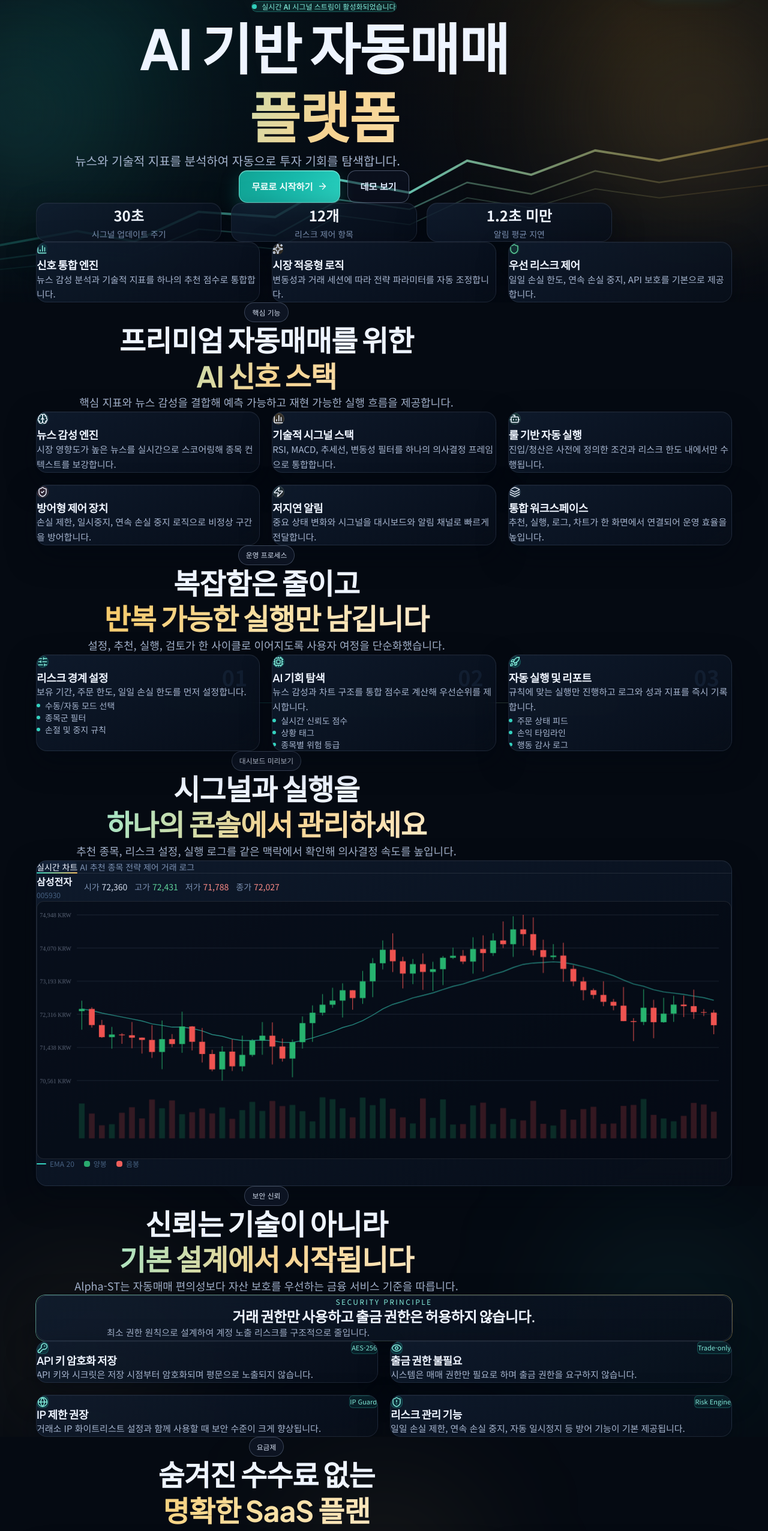
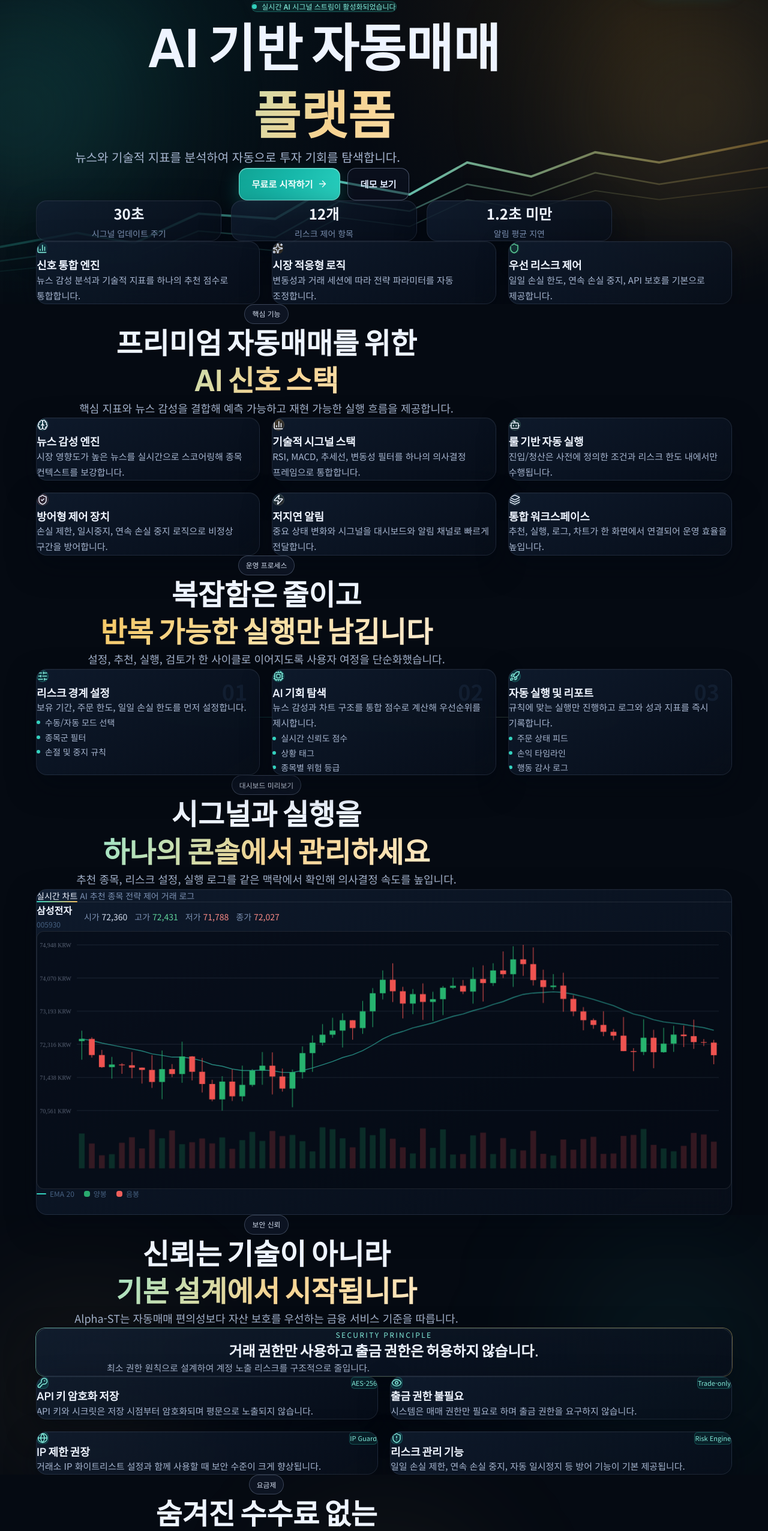
Before and after one commit to dufltptkd01-crypto/system-trading-web, a React (Vite) app: page / in a window 1280 px wide. Shown: the part 98-2650 px from the top of the page at 60% size. Built offline with nearby package versions, Linux system fonts and the light colour scheme.

Commit message:
Improve typography spacing and readability across sections

```diff
--- a/src/components/dashboard/DashboardPreview.jsx
+++ b/src/components/dashboard/DashboardPreview.jsx
@@ -42,11 +42,11 @@ export default function DashboardPreview() {
             <div className="container-custom">
                 <div className="mx-auto mb-12 max-w-3xl text-center">
                     <span className="chip border-brand-400/35 text-brand-300">{copy.chip}</span>
-                    <h2 className="mt-4 text-4xl font-bold leading-[1.24] tracking-tight text-ink-100 md:text-5xl">
+                    <h2 className="mt-4 text-4xl font-bold leading-[1.28] text-ink-100 md:text-5xl">
                         {copy.title}
                         <span className="gradient-text block">{copy.titleAccent}</span>
                     </h2>
-                    <p className="mt-5 text-base leading-relaxed text-ink-300 md:text-lg">
+                    <p className="mt-5 text-base leading-[1.72] text-ink-300 md:text-lg">
                         {copy.description}
                     </p>
                 </div>
--- a/src/components/dashboard/RecommendedStocks.jsx
+++ b/src/components/dashboard/RecommendedStocks.jsx
@@ -129,7 +129,7 @@ export default function RecommendedStocks() {
 
                             <div>
                                 <dt className="text-xs uppercase tracking-[0.14em] text-ink-500">{copy.labels.reason}</dt>
-                                <dd className="mt-2 flex items-start gap-2 text-[15px] leading-relaxed text-ink-300">
+                                <dd className="mt-2 flex items-start gap-2 text-[15px] leading-[1.72] text-ink-300">
                                     <TrendingUp size={16} className="mt-0.5 shrink-0 text-brand-300" />
                                     {stock.reason}
                                 </dd>
--- a/src/components/faq/FAQSection.jsx
+++ b/src/components/faq/FAQSection.jsx
@@ -81,11 +81,11 @@ export default function FAQSection() {
             <div className="container-custom">
                 <div className="mx-auto mb-12 max-w-3xl text-center">
                     <span className="chip border-brand-400/35 text-brand-300">{copy.chip}</span>
-                    <h2 className="mt-4 text-4xl font-bold leading-[1.24] tracking-tight text-ink-100 md:text-5xl">
+                    <h2 className="mt-4 text-4xl font-bold leading-[1.28] text-ink-100 md:text-5xl">
                         {copy.title}
                         <span className="gradient-text block">{copy.titleAccent}</span>
                     </h2>
-                    <p className="mt-5 text-base leading-relaxed text-ink-300 md:text-lg">{copy.description}</p>
+                    <p className="mt-5 text-base leading-[1.72] text-ink-300 md:text-lg">{copy.description}</p>
                 </div>
 
                 <div className="mx-auto max-w-3xl space-y-3">
--- a/src/components/features/FeaturesSection.jsx
+++ b/src/components/features/FeaturesSection.jsx
@@ -102,11 +102,11 @@ export default function FeaturesSection() {
             <div className="container-custom">
                 <div className="mx-auto mb-14 max-w-3xl text-center">
                     <span className="chip border-brand-400/35 text-brand-300">{copy.chip}</span>
-                    <h2 className="mt-4 text-4xl font-bold leading-[1.24] tracking-tight text-ink-100 md:text-5xl">
+                    <h2 className="mt-4 text-4xl font-bold leading-[1.28] text-ink-100 md:text-5xl">
                         {copy.title}
                         <span className="gradient-text block">{copy.titleAccent}</span>
                     </h2>
-                    <p className="mt-5 text-base leading-relaxed text-ink-300 md:text-lg">
+                    <p className="mt-5 text-base leading-[1.72] text-ink-300 md:text-lg">
                         {copy.description}
                     </p>
                 </div>
@@ -124,7 +124,7 @@ export default function FeaturesSection() {
                                     <Icon size={18} className="text-ink-100" />
                                 </div>
                                 <h3 className="text-lg font-semibold text-ink-100">{feature.title}</h3>
-                                <p className="mt-2 text-[15px] leading-relaxed text-ink-300">{feature.description}</p>
+                                <p className="mt-3 text-[15px] leading-[1.72] text-ink-300">{feature.description}</p>
                             </article>
                         )
                     })}
--- a/src/components/hero/HeroSection.jsx
+++ b/src/components/hero/HeroSection.jsx
@@ -104,12 +104,12 @@ export default function HeroSection() {
                         {copy.badge}
                     </div>
 
-                    <h1 className="animate-rise mt-8 text-[clamp(2.9rem,7.2vw,6rem)] font-bold leading-[1.22] tracking-tight text-ink-100 text-balance" style={{ animationDelay: '0.08s' }}>
+                    <h1 className="animate-rise mt-8 text-[clamp(2.6rem,6.7vw,5.5rem)] font-bold leading-[1.28] text-ink-100 text-balance md:leading-[1.24]" style={{ animationDelay: '0.08s' }}>
                         <span className="block">{copy.headlinePrimary}</span>
-                        <span className="gradient-text block">{copy.headlineAccent}</span>
+                        <span className="gradient-text mt-1.5 block md:mt-2">{copy.headlineAccent}</span>
                     </h1>
 
-                    <p className="animate-rise mx-auto mt-7 max-w-2xl text-[17px] leading-relaxed text-ink-300 md:text-xl" style={{ animationDelay: '0.16s' }}>
+                    <p className="animate-rise mx-auto mt-7 max-w-2xl text-[17px] leading-[1.74] text-ink-300 md:text-xl" style={{ animationDelay: '0.16s' }}>
                         {copy.description}
                     </p>
 
@@ -142,7 +142,7 @@ export default function HeroSection() {
                                     <Icon size={18} />
                                 </div>
                                 <h3 className="text-lg font-semibold text-ink-100">{card.title}</h3>
-                                <p className="mt-2 text-[15px] leading-relaxed text-ink-300">{card.description}</p>
+                                <p className="mt-3 text-[15px] leading-[1.72] text-ink-300">{card.description}</p>
                             </article>
                         )
                     })}
--- a/src/components/howitworks/HowItWorksSection.jsx
+++ b/src/components/howitworks/HowItWorksSection.jsx
@@ -72,11 +72,11 @@ export default function HowItWorksSection() {
             <div className="container-custom">
                 <div className="mx-auto mb-14 max-w-3xl text-center">
                     <span className="chip border-signal-400/40 text-signal-400">{copy.chip}</span>
-                    <h2 className="mt-4 text-4xl font-bold leading-[1.24] tracking-tight text-ink-100 md:text-5xl">
+                    <h2 className="mt-4 text-4xl font-bold leading-[1.28] text-ink-100 md:text-5xl">
                         {copy.title}
                         <span className="gradient-text-gold block">{copy.titleAccent}</span>
                     </h2>
-                    <p className="mt-5 text-base leading-relaxed text-ink-300 md:text-lg">
+                    <p className="mt-5 text-base leading-[1.72] text-ink-300 md:text-lg">
                         {copy.description}
                     </p>
                 </div>
@@ -97,7 +97,7 @@ export default function HowItWorksSection() {
                                     <Icon size={18} />
                                 </div>
                                 <h3 className="text-lg font-semibold text-ink-100">{step.title}</h3>
-                                <p className="mt-2 text-[15px] leading-relaxed text-ink-300">{step.description}</p>
+                                <p className="mt-3 text-[15px] leading-[1.72] text-ink-300">{step.description}</p>
 
                                 <ul className="mt-4 space-y-2">
                                     {step.points.map((point) => (
--- a/src/components/layout/Footer.jsx
+++ b/src/components/layout/Footer.jsx
@@ -108,7 +108,7 @@ export default function Footer() {
                         <Link to="/" className="inline-flex items-center">
                             <Logo compact />
                         </Link>
-                        <p className="mt-5 max-w-sm text-[15px] leading-relaxed text-ink-400">
+                        <p className="mt-5 max-w-sm text-[15px] leading-[1.72] text-ink-400">
                             {copy.description}
                         </p>
                     </div>
--- a/src/components/pricing/PricingSection.jsx
+++ b/src/components/pricing/PricingSection.jsx
@@ -132,11 +132,11 @@ export default function PricingSection() {
             <div className="container-custom relative z-10">
                 <div className="mx-auto mb-14 max-w-3xl text-center">
                     <span className="chip border-signal-400/35 text-signal-400">{copy.chip}</span>
-                    <h2 className="mt-4 text-4xl font-bold leading-[1.24] tracking-tight text-ink-100 md:text-5xl">
+                    <h2 className="mt-4 text-4xl font-bold leading-[1.28] text-ink-100 md:text-5xl">
                         {copy.title}
                         <span className="gradient-text-gold block">{copy.titleAccent}</span>
                     </h2>
-                    <p className="mt-5 text-base leading-relaxed text-ink-300 md:text-lg">{copy.description}</p>
+                    <p className="mt-5 text-base leading-[1.72] text-ink-300 md:text-lg">{copy.description}</p>
                 </div>
 
                 <div className="mx-auto grid max-w-6xl gap-5 lg:grid-cols-3">
--- a/src/components/security/SecuritySection.jsx
+++ b/src/components/security/SecuritySection.jsx
@@ -87,11 +87,11 @@ export default function SecuritySection() {
             <div className="container-custom relative z-10">
                 <div className="mx-auto mb-12 max-w-3xl text-center">
                     <span className="chip border-brand-400/35 text-brand-300">{copy.chip}</span>
-                    <h2 className="mt-4 text-4xl font-bold leading-[1.24] tracking-tight text-ink-100 md:text-5xl">
+                    <h2 className="mt-4 text-4xl font-bold leading-[1.28] text-ink-100 md:text-5xl">
                         {copy.title}
                         <span className="gradient-text block">{copy.titleAccent}</span>
                     </h2>
-                    <p className="mt-5 text-base leading-relaxed text-ink-300 md:text-lg">
+                    <p className="mt-5 text-base leading-[1.72] text-ink-300 md:text-lg">
                         {copy.description}
                     </p>
                 </div>
@@ -100,7 +100,7 @@ export default function SecuritySection() {
                     <div className="glass-card rounded-2xl p-6 text-center md:p-8">
                         <p className="text-xs uppercase tracking-[0.2em] text-brand-300">{copy.principleLabel}</p>
                         <h3 className="mt-3 text-2xl font-semibold text-ink-100">{copy.principleTitle}</h3>
-                        <p className="mx-auto mt-3 max-w-2xl text-[15px] leading-relaxed text-ink-300">
+                        <p className="mx-auto mt-3 max-w-2xl text-[15px] leading-[1.72] text-ink-300">
                             {copy.principleDescription}
                         </p>
                     </div>
@@ -120,7 +120,7 @@ export default function SecuritySection() {
                                     </span>
                                 </div>
                                 <h3 className="text-lg font-semibold text-ink-100">{item.title}</h3>
-                                <p className="mt-2 text-[15px] leading-relaxed text-ink-300">{item.description}</p>
+                                <p className="mt-3 text-[15px] leading-[1.72] text-ink-300">{item.description}</p>
                             </article>
                         )
                     })}
--- a/src/index.css
+++ b/src/index.css
@@ -67,12 +67,28 @@ h5,
 h6 {
   font-family: var(--font-display);
   line-height: 1.24;
-  letter-spacing: -0.02em;
+  letter-spacing: -0.012em;
   text-wrap: balance;
 }
 
 p {
-  line-height: 1.66;
+  line-height: 1.72;
+}
+
+html[lang='ko'] h1,
+html[lang='ko'] h2,
+html[lang='ko'] h3,
+html[lang='ko'] h4,
+html[lang='ko'] h5,
+html[lang='ko'] h6 {
+  line-height: 1.3;
+  letter-spacing: -0.003em;
+}
+
+html[lang='ko'] p,
+html[lang='ko'] li {
+  line-height: 1.74;
+  word-break: keep-all;
 }
 
 a {
```
